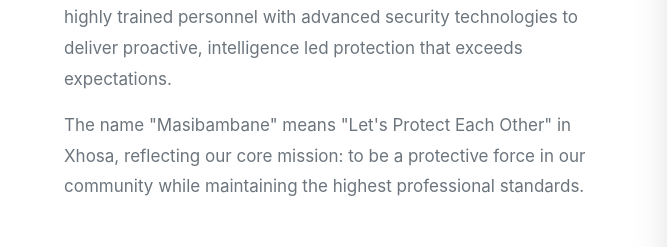
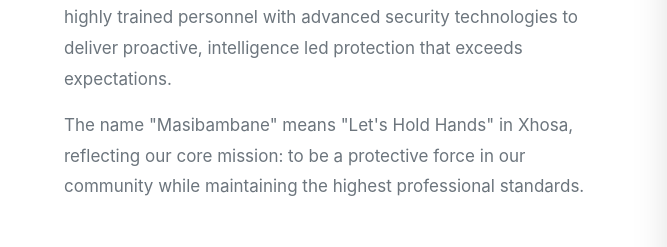
Before and after one commit to njabulo007/Masibambane-protection-services, a plain HTML site: page about.html in a window 1280 px wide. Shown: the part 767-1014 px from the top of the page, 0-667 px from the left. Drawn offline with Linux system fonts and the light colour scheme.

Commit message:
Initial commit

```diff
--- a/about.html
+++ b/about.html
@@ -37,7 +37,7 @@
 
                     <p>Our client focused approach ensures superior service through tailored solutions and strong, enduring relationships. We combine highly trained personnel with advanced security technologies to deliver proactive, intelligence led protection that exceeds expectations.</p>
 
-                    <p>The name "Masibambane" means "Let's Protect Each Other" in Xhosa, reflecting our core mission: to be a protective force in our community while maintaining the highest professional standards.</p>
+                    <p>The name "Masibambane" means "Let's Hold Hands" in Xhosa, reflecting our core mission: to be a protective force in our community while maintaining the highest professional standards.</p>
 
                     <div class="about-values">
                         <h3><i class="fas fa-heart"></i> Our Core Values</h3>
```
